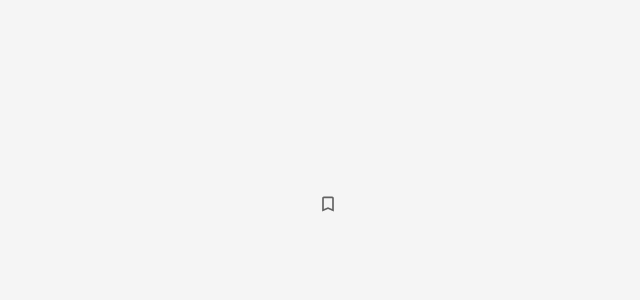
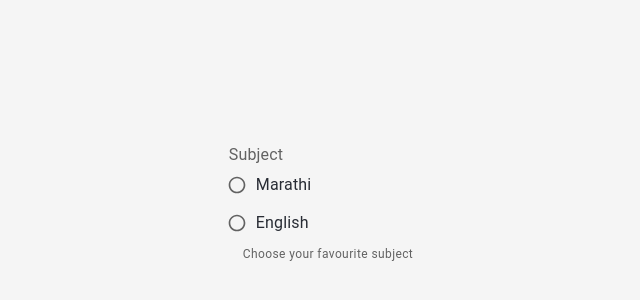
Before and after one commit to badapureprogrammer/Material-UI-Component, a React (Create React App) app: page / in a window 1280 px wide. Shown: the part 196-496 px from the top of the page, without its empty margins (312-952 px from the left). Built offline with nearby package versions, Linux system fonts and the light colour scheme; the HTML template or start-up script is replaced by a standard one.

Commit message:
add radio Button

```diff
--- a/src/App.js
+++ b/src/App.js
@@ -1,15 +1,32 @@
 import "./App.css";
-import MuiCheckboxIcon from "./component/Checkbox/MuiCheckboxIcon";
-import BookmarkBorderIcon from "@mui/icons-material/BookmarkBorder";
-import BookmarkIcon from "@mui/icons-material/Bookmark";
+import MuiRedioButton from "./component/RadioButton/MuiRedioButton";
 
 function App() {
   const printConsole = () => {
     console.log("Hello Arun");
   };
+
+  const subjectList = [
+    {
+      value: "marathi",
+      name: "Marathi",
+    },
+    {
+      value: "english",
+      name: "English",
+    },
+  ];
   return (
     <div className="Mui-component">
-      <MuiCheckboxIcon size={"small"} color={"error"} isDisable={false} borderIcon={<BookmarkBorderIcon />} checkIcon={<BookmarkIcon />} />
+      <MuiRedioButton
+        isError={false}
+        formLabel={"Subject"}
+        isRow={false}
+        menuList={subjectList}
+        size={"small"}
+        color={"error"}
+        helperText={"Choose your favourite subject"}
+      />
     </div>
   );
 }
--- a/src/component/RadioButton/MuiRedioButton.jsx
+++ b/src/component/RadioButton/MuiRedioButton.jsx
@@ -1,44 +1,41 @@
 import React, { useState } from "react";
-import {
-  Box,
-  Radio,
-  FormLabel,
-  RadioGroup,
-  FormControl,
-  FormHelperText,
-  FormControlLabel,
-} from "@mui/material";
+import {Box,Radio,FormLabel,RadioGroup,FormControl,FormHelperText,FormControlLabel} from "@mui/material";
 
 const MuiRedioButton = (props) => {
+  const {isError,formLabel,isRow,menuList,size,color,className,helperText} = props;
+
   const [value, setValue] = useState("");
 
   const handleChange = (event) => {
     const value = event.target.value;
-    console.log(value);
+    setValue(value)
   };
+
   return (
     <Box>
-      <FormControl error={props.isError}>
-        <FormLabel>{props.formLabel}</FormLabel>
-        <RadioGroup value={value} onChange={handleChange} row={props.isRow}>
-          {props.menuList.map(({ value, name }) => (
+      <FormControl error={isError}>
+        <FormLabel>{formLabel}</FormLabel>
+        <RadioGroup value={value} onChange={handleChange} row={isRow}>
+          {menuList.map(({ value, name }, index) => (
             <FormControlLabel
               control={
-                <Radio
-                  size={props.size}
-                  color={props.color}
-                  className={props.className}
-                />
+                <Radio size={size} color={color} className={className} />
               }
-              key={value}
-              label={name}
-              value={value}
+              key={index} label={name} value={value}
             />
           ))}
         </RadioGroup>
-        <FormHelperText>{props.helperText}</FormHelperText>
+        <FormHelperText>{helperText}</FormHelperText>
       </FormControl>
     </Box>
   );
 };
+
 export default MuiRedioButton;
+
+//  Use This Example
+// const subjectList = [
+//   { value: "marathi", name: "Marathi"},
+//   { value: "english", name: "English"},
+// ];
+// <MuiRedioButton isError={false} formLabel={"Subject"} isRow={false} menuList={subjectList} size={"small"} color={"error"} helperText={"Choose your favourite subject"} />
```
